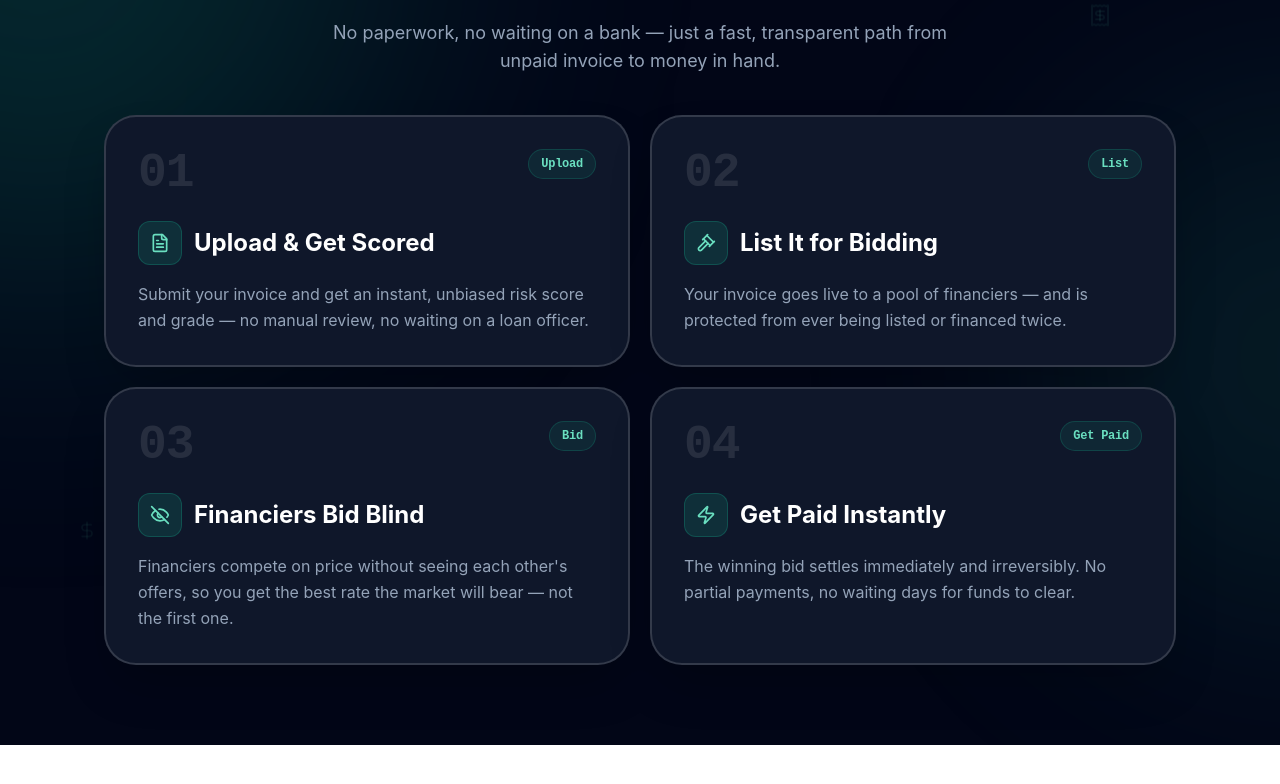
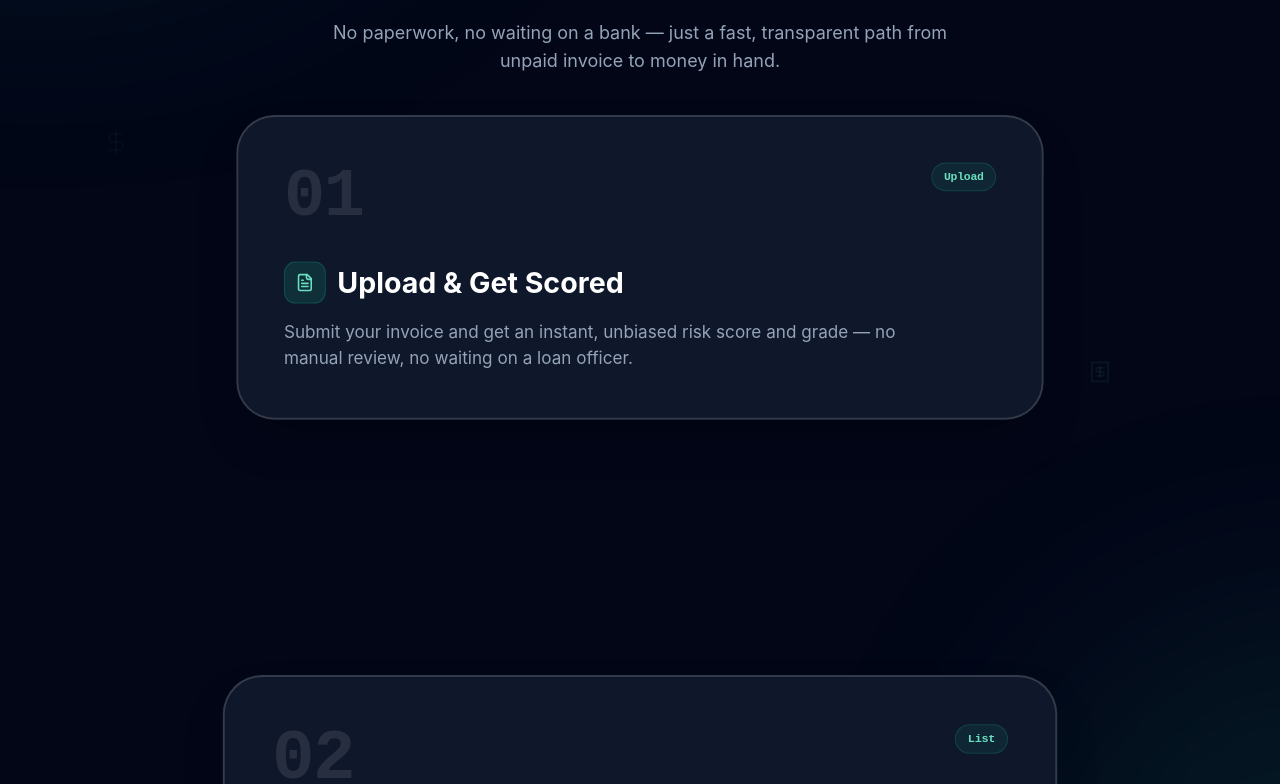
Before and after one commit to Tevin-Isaac/Invoplus, a Next.js app: page / in a window 1280 px wide. Shown: the part 976-1760 px from the top of the page. Built offline with nearby package versions, Linux system fonts and the light colour scheme; no server answers.

Commit message:
Restore scroll-jacked sticky-stack shuffle effect in How It Works

```diff
--- a/components/landing/HowItWorks.tsx
+++ b/components/landing/HowItWorks.tsx
@@ -1,6 +1,7 @@
 'use client'
 
-import { motion } from 'framer-motion'
+import { useRef } from 'react'
+import { motion, useScroll, useTransform, MotionValue } from 'framer-motion'
 import { FileText, Gavel, EyeOff, Zap, DollarSign, Receipt, Coins } from 'lucide-react'
 import { useI18n } from '@/lib/i18n/I18nContext'
 
@@ -29,19 +30,27 @@ interface Step {
   icon: typeof FileText
 }
 
-function StepCard({ step, index }: { step: Step; index: number }) {
+function StackCard({
+  step, index, total, progress,
+}: {
+  step: Step
+  index: number
+  total: number
+  progress: MotionValue<number>
+}) {
+  const targetScale = 1 - (total - 1 - index) * 0.04
+  const range: [number, number] = [index / total, 1]
+  const scale = useTransform(progress, range, [1, targetScale])
   const Icon = step.icon
 
   return (
+    <div className="sticky top-24 md:top-28 h-[70vh] flex items-start justify-center" style={{ top: `${96 + index * 24}px` }}>
       <motion.div
-      initial={{ opacity: 0, y: 24 }}
-      whileInView={{ opacity: 1, y: 0 }}
-      viewport={{ once: true, margin: '-80px' }}
-      transition={{ duration: 0.5, delay: index * 0.08 }}
-      className="rounded-[2rem] border-2 border-white/15 bg-slate-900 p-8 shadow-2xl"
+        style={{ scale }}
+        className="w-full max-w-4xl rounded-[2.5rem] border-2 border-white/15 bg-slate-900 p-8 md:p-12 shadow-2xl origin-top"
       >
-      <div className="flex items-start justify-between gap-6 mb-6">
-        <span className="font-data text-5xl font-bold text-white/10">{step.number}</span>
+        <div className="flex items-start justify-between gap-6 mb-8">
+          <span className="font-data text-6xl md:text-7xl font-bold text-white/10">{step.number}</span>
           <span className="text-xs font-semibold text-violet-300 bg-violet-500/10 border border-violet-500/20 px-3 py-1.5 rounded-full font-data">
             {step.tag}
           </span>
@@ -51,11 +60,12 @@ function StepCard({ step, index }: { step: Step; index: number }) {
           <div className="w-11 h-11 rounded-xl bg-violet-500/15 border border-violet-500/25 flex items-center justify-center shrink-0">
             <Icon className="w-5 h-5 text-violet-300" />
           </div>
-        <h3 className="text-xl md:text-2xl font-bold text-white">{step.title}</h3>
+          <h3 className="text-2xl md:text-3xl font-bold text-white">{step.title}</h3>
         </div>
 
-      <p className="text-base text-slate-400 leading-relaxed">{step.description}</p>
+        <p className="text-base md:text-lg text-slate-400 leading-relaxed max-w-2xl">{step.description}</p>
       </motion.div>
+    </div>
   )
 }
 
@@ -68,12 +78,21 @@ export function HowItWorks() {
     description: t(`howItWorks.step${n}Desc`),
     icon: stepIcons[i],
   }))
+  const containerRef = useRef<HTMLDivElement>(null)
+  const { scrollYProgress } = useScroll({
+    target: containerRef,
+    offset: ['start start', 'end end'],
+  })
 
   return (
     <section id="how-it-works" className="relative bg-slate-950 border-t border-slate-800">
-      {/* Ambient glow + finance-themed particles, `absolute inset-0` so this
-          layer spans the section's real content-driven height and never
-          adds its own layout space. */}
+      {/* Ambient "liquid glass" glow + finance-themed particles. Positioned
+          `absolute inset-0` (not `sticky h-screen`) so it never occupies its
+          own layout space — a sticky h-screen block here previously pushed
+          the intro heading down by a full viewport height, which is what
+          read as "huge wasted blank space" scrolling in from the hero. An
+          absolute layer spans the section's real (content-driven) height
+          instead, so no gap is introduced. */}
       <div className="absolute inset-0 overflow-hidden pointer-events-none">
         <div className="absolute -top-1/4 -left-1/4 w-[600px] h-[600px] rounded-full bg-violet-500/20 blur-[120px] animate-drift-1" />
         <div className="absolute top-1/3 -right-1/4 w-[500px] h-[500px] rounded-full bg-violet-400/10 blur-[120px] animate-drift-2" />
@@ -100,9 +119,9 @@ export function HowItWorks() {
         </div>
       </div>
 
-      <div className="relative max-w-6xl mx-auto px-6 lg:px-10 pb-16 lg:pb-20 grid gap-5 md:grid-cols-2">
+      <div ref={containerRef} style={{ height: `${steps.length * 70}vh` }} className="relative max-w-4xl mx-auto px-6">
         {steps.map((step, i) => (
-          <StepCard key={step.number} step={step} index={i} />
+          <StackCard key={step.number} step={step} index={i} total={steps.length} progress={scrollYProgress} />
         ))}
       </div>
     </section>
```
Lines whose indentation alone changed are shown as unchanged.
